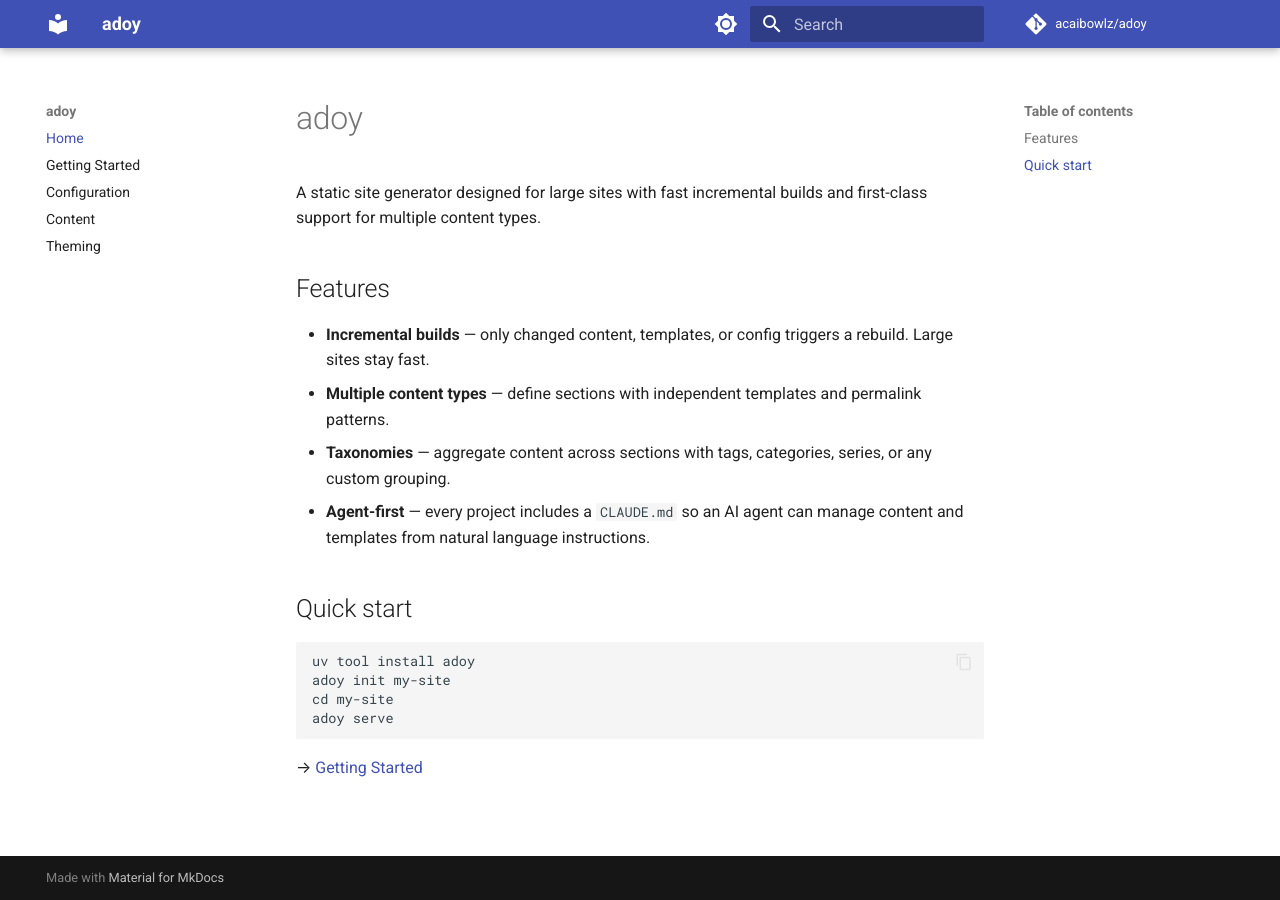
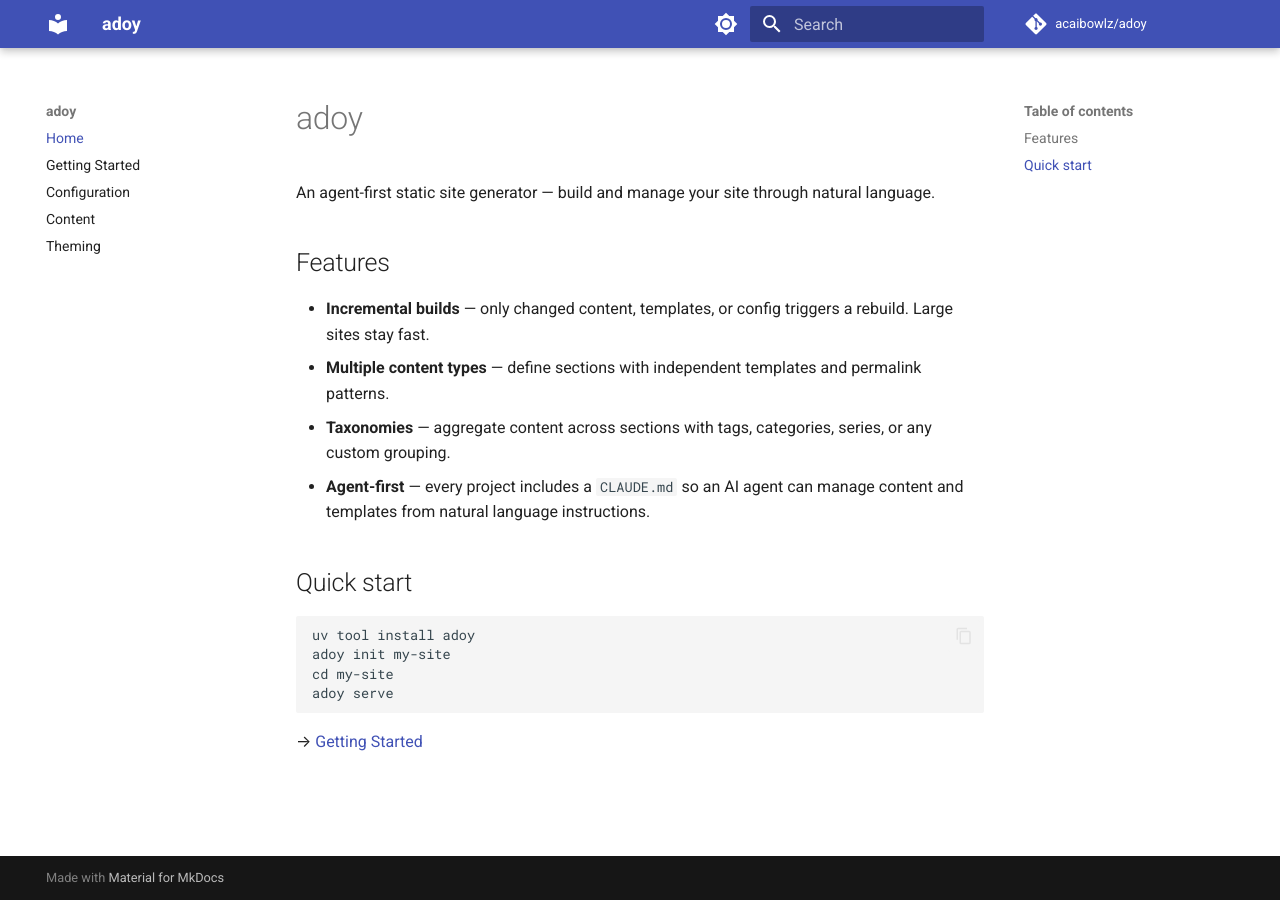
Before and after one commit to acaibowlz/adoy, an MkDocs documentation site: the page built from docs/index.md, in a window 1280 px wide. Built offline with MkDocs 1.6.1 and Material for MkDocs 9.7.7, drawn with Linux system fonts in a browser that asks for light colours; comment, search, counter and statistics services are not loaded.

Commit message:
chore: rebrand as agent-first SSG
Update the project description across pyproject.toml, README, MkDocs
config, and the docs homepage to lead with the agent-first positioning
rather than the incremental-build angle.

Co-Authored-By: Claude Sonnet 4.6 <noreply@anthropic.com>

```diff
--- a/docs/index.md
+++ b/docs/index.md
@@ -1,6 +1,6 @@
 # adoy
 
-A static site generator designed for large sites with fast incremental builds and first-class support for multiple content types.
+An agent-first static site generator — build and manage your site through natural language.
 
 ## Features
 
--- a/mkdocs.yml
+++ b/mkdocs.yml
@@ -1,5 +1,5 @@
 site_name: adoy
-site_description: A static site generator for large sites with fast incremental builds.
+site_description: An agent-first static site generator — build and manage your site through natural language.
 site_url: https://acaibowlz.github.io/adoy
 repo_url: https://github.com/acaibowlz/adoy
 repo_name: acaibowlz/adoy
--- a/pyproject.toml
+++ b/pyproject.toml
@@ -1,7 +1,7 @@
 [project]
 name = "adoy"
 version = "0.1.0"
-description = "A static site generator designed for large sites with fast incremental builds and first-class support for multiple content types."
+description = "An agent-first static site generator — build and manage your site through natural language."
 readme = "README.md"
 requires-python = ">=3.10"
 dependencies = [
```
Also changed, not shown: README.md (+1 -1 lines).
